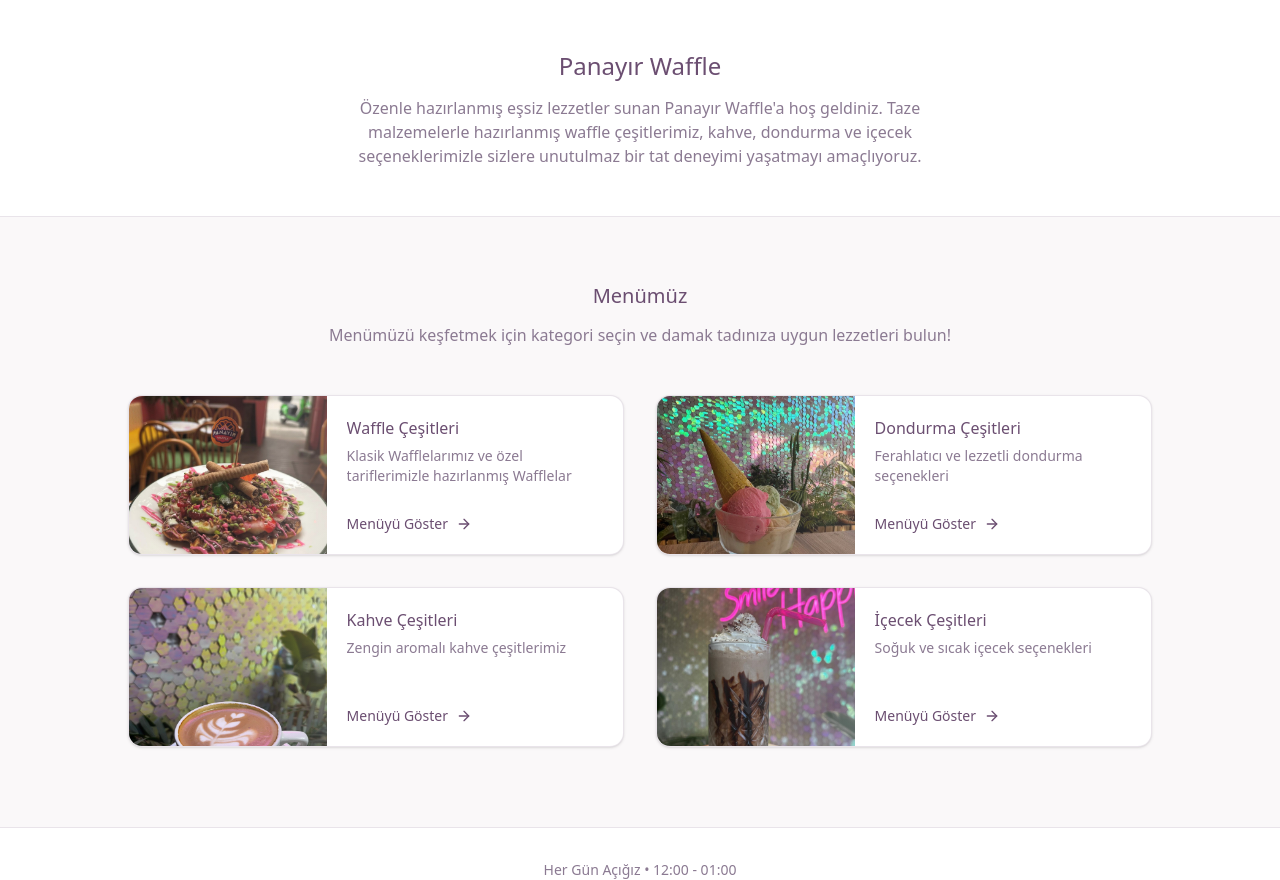
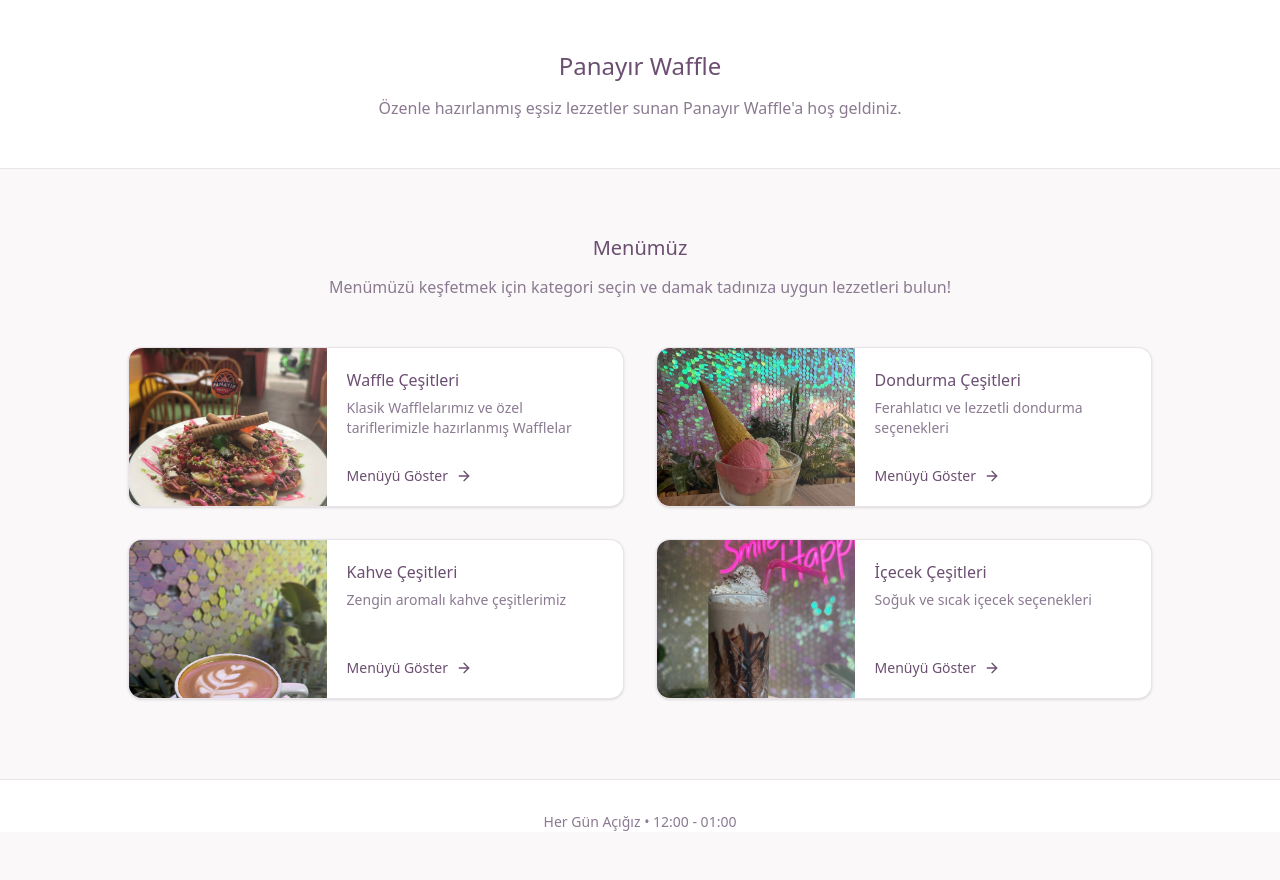
Before and after one commit to irem-kalay/panayir-menu, a React (Vite) app: page / in a window 1280 px wide. After the commit the page ends 832 px from the top, so only its background shows below. Built offline with nearby package versions, Linux system fonts and the light colour scheme.

Commit message:
Update on welcome message
Removed a sentence from the welcome paragraph.

```diff
--- a/src/components/HomePage.tsx
+++ b/src/components/HomePage.tsx
@@ -46,7 +46,6 @@ export function HomePage({ onSelectCategory }: HomePageProps) {
           <h1 className="text-primary mb-2 sm:mb-3">Panayır Waffle</h1>
           <p className="text-muted-foreground max-w-2xl mx-auto px-2">
             Özenle hazırlanmış eşsiz lezzetler sunan Panayır Waffle'a hoş geldiniz.
-            Taze malzemelerle hazırlanmış waffle çeşitlerimiz, kahve, dondurma ve içecek seçeneklerimizle sizlere unutulmaz bir tat deneyimi yaşatmayı amaçlıyoruz.
           </p>
         </div>
       </header>
```
